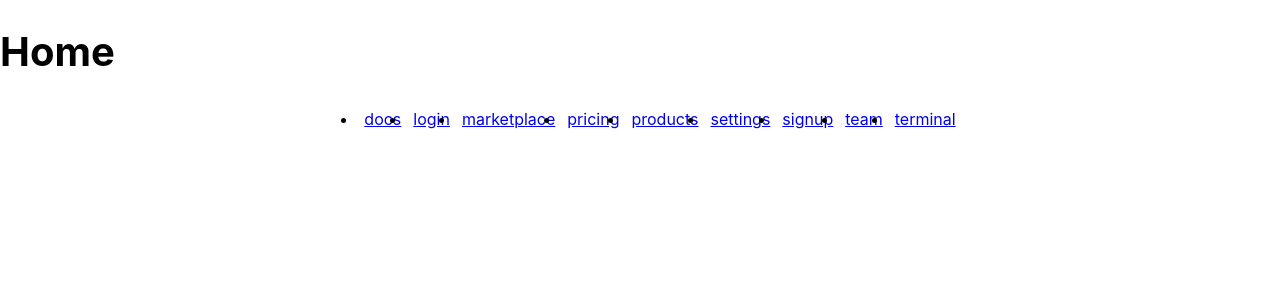
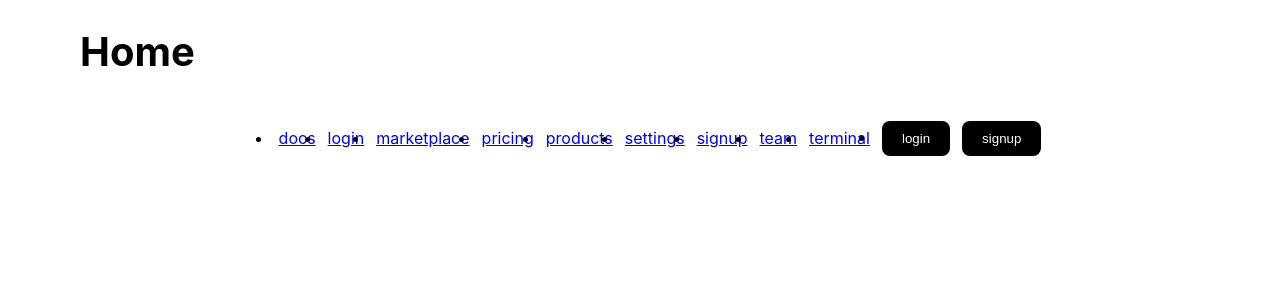
Before and after one commit to kazoomarc/sitolo-online, a React (Create React App) app: page / in a window 1280 px wide. Shown: the top 300 px of the page. Built offline with nearby package versions, Linux system fonts and the light colour scheme.

Commit message:
added primary btn and primary input

```diff
--- a/src/assets/button.js
+++ b/src/assets/button.js
@@ -0,0 +1,15 @@
+export function Button(props) {
+  return (
+    <button
+      className="fancy-button"
+      onClick={props.onClick}
+      style={{
+        backgroundColor: props.bg,
+        color: props.color,
+        width: props.width + 'px',
+      }}
+    >
+      {props.text}
+    </button>
+  );
+}
--- a/src/common-components/top-nav.js
+++ b/src/common-components/top-nav.js
@@ -1,4 +1,5 @@
 import { NavLink } from 'react-router-dom';
+import { Button } from '../assets/button';
 
 export default function NavTop(props) {
   return (
@@ -32,6 +33,12 @@ export default function NavTop(props) {
         <li className="link-item">
           <NavLink to="/terminal">terminal</NavLink>
         </li>
+        <li className="link-item">
+          <Button text="login" />
+        </li>
+        <li className="link-item">
+          <Button text="signup" />
+        </li>
       </ul>
     </>
   );
--- a/src/index.css
+++ b/src/index.css
@@ -14,9 +14,8 @@ body {
   -moz-osx-font-smoothing: grayscale;
 }
 
-code {
-  font-family: source-code-pro, Menlo, Monaco, Consolas, 'Courier New',
-    monospace;
+#root {
+  margin: 0 80px;
 }
 .heading-1 {
   font-size: 40px;
@@ -30,3 +29,23 @@ code {
 .link-item {
   padding: 6px;
 }
+
+.fancy-button {
+  color: white;
+  background-color: black;
+  border: 0;
+  padding: 10px 20px;
+  border-radius: 8px;
+  margin: 12px 0;
+}
+
+.input-box {
+  color: black;
+  background-color: white;
+  border: 1px solid black;
+  padding: 10px 20px;
+  border-radius: 8px;
+  margin: 8px 0;
+}
+
+/* onfocus and shh on button and input */
```
Also changed, not shown: src/assets/input-box.js (+11 -0 lines).
